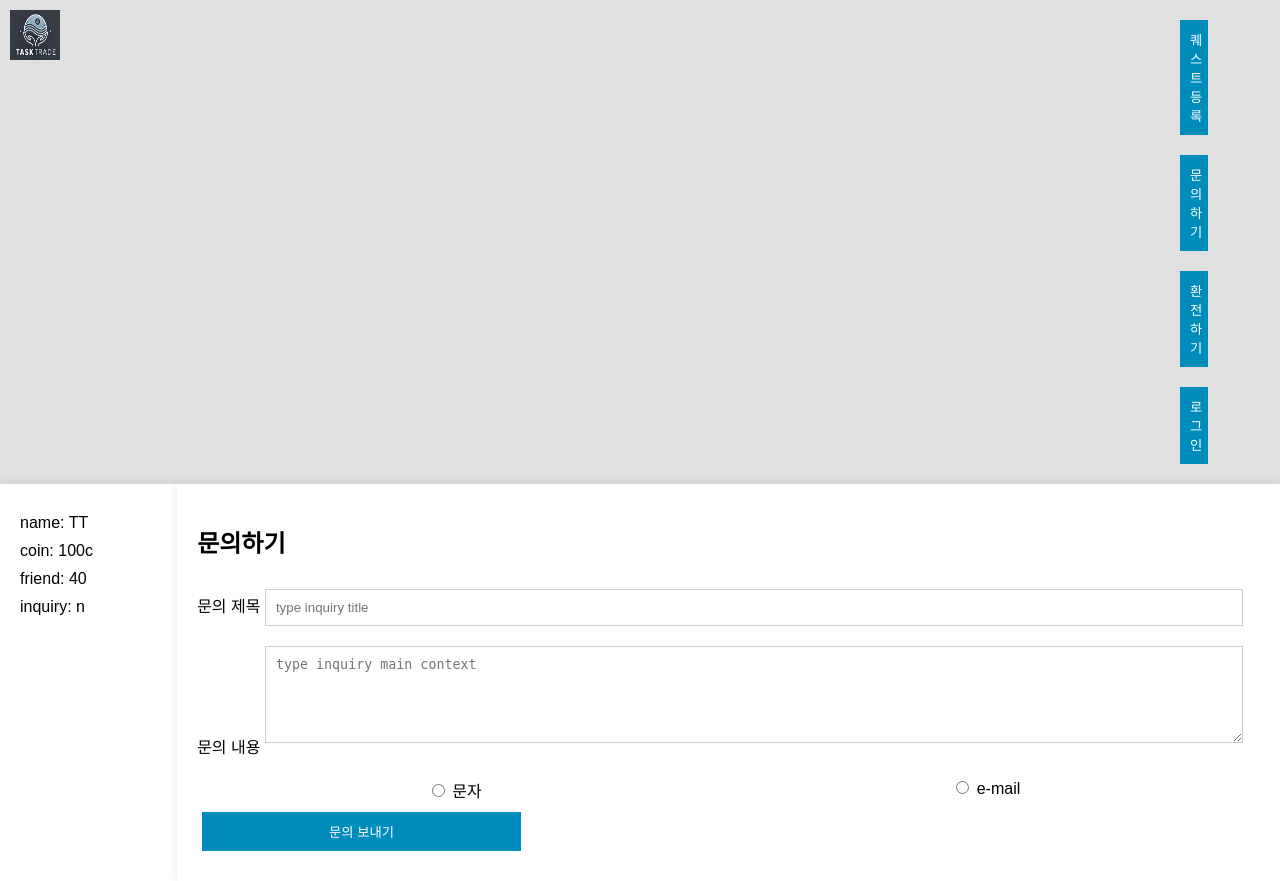
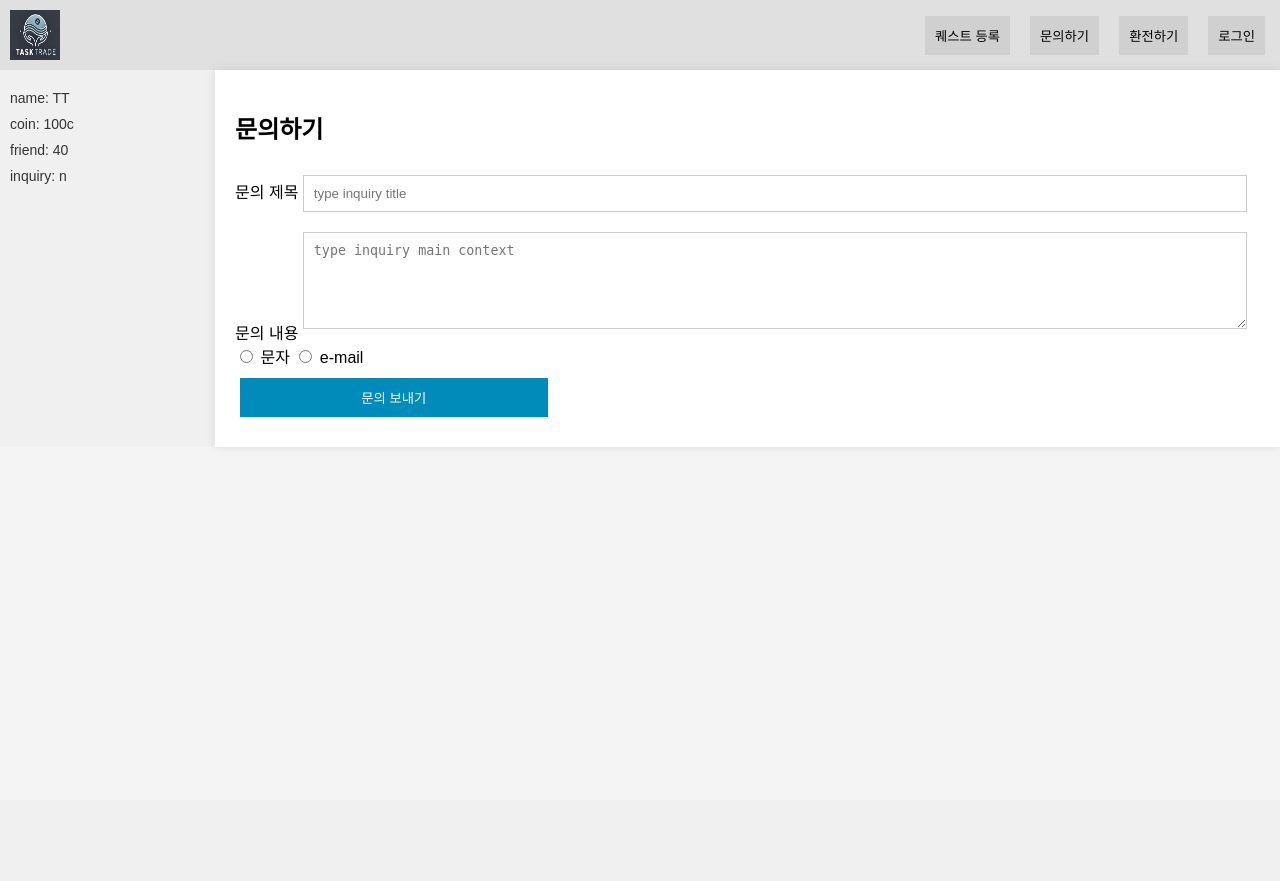
Before and after one commit to TaeryungIm/Task-Trade, a FastAPI app: page /inquiry/ in a window 1280 px wide. After the commit the page ends 447 px from the top, so only its background shows below. Run offline with FastAPI, Linux system fonts and the light colour scheme; parts of the project's set-up code (start-up, migrations or seed data) failed here and were passed over.

Commit message:
11.13 first commit
주요 디자인 업데이트 모두 반영 완료

```diff
--- a/demo_homepage/app/templates/inquiry.html
+++ b/demo_homepage/app/templates/inquiry.html
@@ -6,29 +6,29 @@
     <title>Task Trade 문의하기</title>
 
     <!-- Link to external CSS -->
-    <link rel="stylesheet" href="/static/css/inquiry.css?v=1.0.0">
+    <link rel="stylesheet" href="/static/css/inquiry.css?v=1.1.0">
 
-    <script defer src="/static/js/inquiry.js?v=1.0.0"></script>
+    <script defer src="/static/js/inquiry.js?v=1.1.0"></script>
 </head>
 <body>
 
     <!-- 상단 메뉴바 -->
     <div class="header">
         <img src="/static/images/main_logo.png" alt="Main Logo">
-        <div>
+        <div class="header_menu">
             <form action='/quest' method='get'>
-                <button class="button" type="submit">퀘스트 등록</button>
+                <button type="submit">퀘스트 등록</button>
             </form>
             <form action='/inquiry' method='get'>
-                <button class="button" type="submit">문의하기</button>
+                <button type="submit">문의하기</button>
             </form>
             <form action='/exchange' method='get'>
-                <button class="button" type="submit">환전하기</button>
+                <button type="submit">환전하기</button>
             </form>
             <form action='/login' method='get'>
-                <button class="button" id="login_btn" type="submit">로그인</button>
+                <button id="login_btn" type="submit">로그인</button>
             </form>
-            <button class="button" id="logout_btn" onclick="logout()">로그아웃</button>
+            <button id="logout_btn" type="submit" onclick="logout()">로그아웃</button>
         </div>
     </div>
 
@@ -42,9 +42,9 @@
         </div>
 
         <!-- 메인 내용 -->
-        <div class="main-content">
+        <div class="main_content">
             <h2>문의하기</h2>
-            <form class="inquiry-form" onsubmit="handleInquiry(event)">
+            <form class="inquiry_form" onsubmit="handleInquiry(event)">
                 <label for="inquiry_title">문의 제목</label>
                 <input type="text" id="inquiry_title" placeholder="type inquiry title" required><br>
 
@@ -55,7 +55,7 @@
                     <label><input type="radio" name="contact_method" value="text" required> 문자</label>
                     <label><input type="radio" name="contact_method" value="email"> e-mail</label>
                 </div>
-                <button type="submit">문의 보내기</button>
+                <button class="inquiry_submit" type="submit">문의 보내기</button>
             </form>
 
         </div>
--- a/demo_homepage/static/css/inquiry.css
+++ b/demo_homepage/static/css/inquiry.css
@@ -4,7 +4,26 @@ body {
     margin: 0;
     padding: 0;
 }
-/* 상단 헤더 스타일 */
+.container {
+    display: flex;
+    justify-content: space-between;
+    margin: 0;
+    padding: 0;
+    width: 100%;
+}
+/* 왼쪽 사이드바 */
+.sidebar {
+    width: 20%;
+    background-color: #f0f0f0;
+    padding: 10px;
+    box-sizing: border-box;
+    font-size: 14px;
+    color: #333;
+}
+.sidebar p {
+    margin: 10px 0;
+}
+/* 상단 메뉴바 */
 .header {
     display: flex;
     justify-content: space-between;
@@ -17,109 +36,48 @@ body {
     width: 50px;
     height: 50px;
 }
-.container {
-    display: flex;
-    justify-content: space-between;
-    margin: 0;
-    padding: 0;
-    width: 100%;
-}
-/* 왼쪽 사이드바 */
-.sidebar {
-    width: 200px;
-    background-color: #fff;
-    padding: 20px;
-    box-sizing: border-box;
-    border-radius: 0; /* 둥근 모서리 제거 */
-    box-shadow: 0 0 10px rgba(0, 0, 0, 0.1);
-}
-.sidebar img {
-    width: 50px;
-    height: 50px;
+.header .header_menu button[type="submit"] {
+    margin: 5px;
+    padding: 10px;
+    background-color: #d0d0d0;
+    border: none;
     cursor: pointer;
 }
-.sidebar p {
-    margin: 10px 0;
+.header_menu {
+    display: flex;
+    gap: 10px; /* Optional: Adds space between buttons */
+    align-items: center; /* Center-aligns buttons vertically if needed */
 }
-/* 메인 내용 */
-.main-content {
+.header .header_menu button[type="submit"]:hover {
+    background-color: #c0c0c0;
+}
+/* 메인 내용 (원래 디자인 유지) */
+.main_content {
     width: 100%;
     background-color: #fff;
     padding: 20px;
     box-sizing: border-box;
-    border-radius: 0; /* 둥근 모서리 제거 */
     box-shadow: 0 0 10px rgba(0, 0, 0, 0.1);
 }
-.main-content h2 {
+.main_content h2 {
     margin-bottom: 20px;
+}
+.main_content .inquiry_form .inquiry_submit {
+    width: 30%;
+    padding: 10px;
+    background-color: #008CBA;
+    color: white;
+    border: none;
+    cursor: pointer;
+    margin: 10px 5px;
+}
+
+.main_content .inquiry_form .inquiry_submit:hover {
+    background-color: #007B9E;
 }
 input[type="text"], textarea {
     width: 90%;
     padding: 10px;
     margin: 10px 0;
     border: 1px solid #ccc;
-    border-radius: 0; /* 둥근 모서리 제거 */
 }
-input[type="button"] {
-    width: 30%;
-    padding: 10px;
-    background-color: #008CBA;
-    color: white;
-    border: none;
-    border-radius: 0; /* 둥근 모서리 제거 */
-    cursor: pointer;
-    margin: 10px 5px;
-}
-input[type="button"]:hover {
-    background-color: #007B9E;
-}
-label {
-    display: inline-block;
-    margin-top: 10px;
-}
-.contact_method {
-    display: flex;
-    justify-content: space-around;
-    margin-top: 10px;
-}
-.contact_method label {
-    display: inline-block;
-    margin-right: 10px;
-}
-
-/* 상단 헤더 스타일 */
-.header {
-    display: flex;
-    justify-content: space-between;
-    background-color: #e0e0e0;
-    padding: 10px;
-    width: 100%;
-    box-sizing: border-box;
-}
-.header img {
-    width: 50px;
-    height: 50px;
-}
-.button {
-    margin: 5px;
-    padding: 10px;
-    background-color: #d0d0d0;
-    border: none;
-    cursor: pointer;
-}
-.button:hover {
-    background-color: #c0c0c0;
-}
-button[type="submit"] {
-    width: 30%;
-    padding: 10px;
-    background-color: #008CBA;
-    color: white;
-    border: none;
-    border-radius: 0; /* 둥근 모서리 제거 */
-    cursor: pointer;
-    margin: 10px 5px;
-}
-button[type="submit"]:hover {
-    background-color: #007B9E;
-}
```
Also changed, not shown: demo_homepage/app/templates/exchange.html (+17 -8 lines), demo_homepage/app/templates/quest_window.html (+23 -24 lines), demo_homepage/static/css/exchange.css (+42 -57 lines), demo_homepage/static/css/quest_window.css (+45 -47 lines), demo_homepage/static/js/exchange.js (+12 -0 lines), 1 other file.
